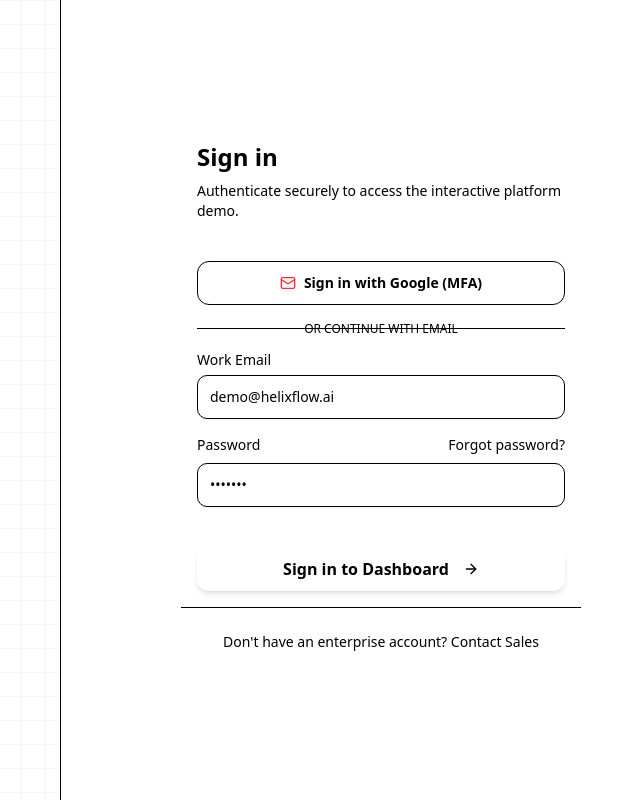
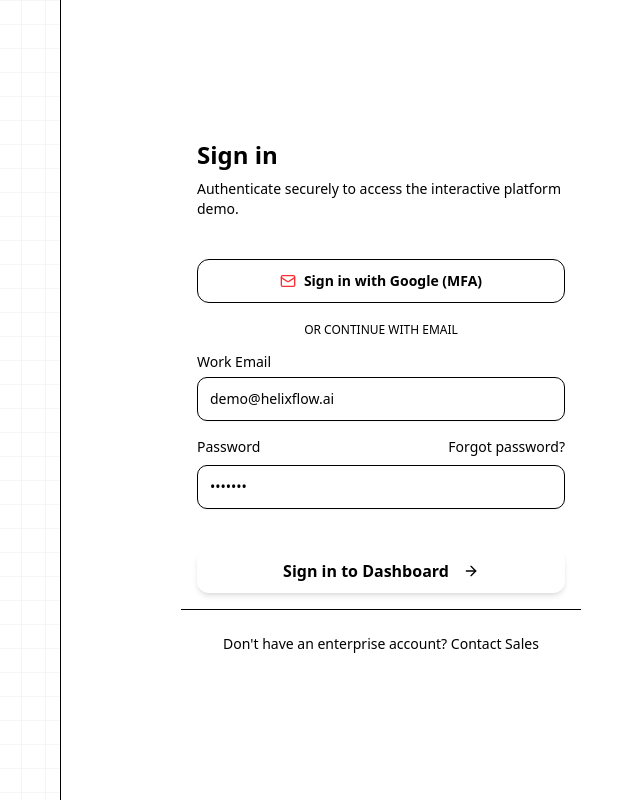
Before and after one commit to jai2033shankar/healthx, a Next.js app: page /login in a window 1280 px wide. Shown: the whole page, without its empty margins (579-1219 px from the left). Built offline with nearby package versions, Linux system fonts and the light colour scheme.

Commit message:
fix: resolve ui feedback regarding gridlines, login overlap, and unstyled cards

```diff
--- a/src/app/dashboard/authorizations/page.tsx
+++ b/src/app/dashboard/authorizations/page.tsx
@@ -32,7 +32,7 @@
                 <Button onClick={() => toast.success("Action processed via HelixFlow AI.")}>New Request</Button>
             </div>
 
-            <Card>
+            <Card className="shadow-md hover:shadow-lg transition-all border-border/50 bg-card rounded-xl overflow-hidden">
                 <CardHeader>
                     <CardTitle>Recent Requests</CardTitle>
                     <CardDescription>Review and action pending prior authorization requests.</CardDescription>
--- a/src/app/dashboard/claims/page.tsx
+++ b/src/app/dashboard/claims/page.tsx
@@ -65,7 +65,7 @@
                 </Card>
             </div>
 
-            <Card>
+            <Card className="shadow-md hover:shadow-lg transition-all border-border/50 bg-card rounded-xl overflow-hidden">
                 <CardHeader>
                     <CardTitle>Claims at Risk</CardTitle>
                     <CardDescription>AI-identified claims requiring manual intervention prior to submission.</CardDescription>
--- a/src/app/dashboard/copilot/page.tsx
+++ b/src/app/dashboard/copilot/page.tsx
@@ -156,7 +156,7 @@
 
                 {/* Sidebar Info */}
                 <div className="w-full md:w-64 flex flex-col gap-4 hidden md:flex">
-                    <Card>
+                    <Card className="shadow-md hover:shadow-lg transition-all border-border/50 bg-card rounded-xl overflow-hidden">
                         <CardHeader className="py-3 px-4">
                             <CardTitle className="text-sm font-medium">Suggested Prompts</CardTitle>
                         </CardHeader>
--- a/src/app/dashboard/developers/page.tsx
+++ b/src/app/dashboard/developers/page.tsx
@@ -27,7 +27,7 @@
                 </TabsList>
 
                 <TabsContent value="api-keys" className="space-y-4">
-                    <Card>
+                    <Card className="shadow-md hover:shadow-lg transition-all border-border/50 bg-card rounded-xl overflow-hidden">
                         <CardHeader>
                             <CardTitle>Production API Keys</CardTitle>
                             <CardDescription>Use these keys to authenticate API requests to the HelixFlow AI platform.</CardDescription>
@@ -52,7 +52,7 @@
                 </TabsContent>
 
                 <TabsContent value="webhooks" className="space-y-4">
-                    <Card>
+                    <Card className="shadow-md hover:shadow-lg transition-all border-border/50 bg-card rounded-xl overflow-hidden">
                         <CardHeader>
                             <CardTitle>Webhook Endpoints</CardTitle>
                             <CardDescription>Receive real-time HTTPS callbacks when events happen on HelixFlow AI.</CardDescription>
@@ -81,7 +81,7 @@
                 </TabsContent>
 
                 <TabsContent value="marketplace" className="space-y-4">
-                    <Card>
+                    <Card className="shadow-md hover:shadow-lg transition-all border-border/50 bg-card rounded-xl overflow-hidden">
                         <CardHeader>
                             <CardTitle>App Directory</CardTitle>
                             <CardDescription>Discover or publish domain-focused agents to the HelixFlow Market.</CardDescription>
--- a/src/app/dashboard/layout.tsx
+++ b/src/app/dashboard/layout.tsx
@@ -9,7 +9,7 @@
 }) {
     return (
         <div className="flex min-h-screen w-full bg-muted/40">
-            <div className="hidden border-r bg-background md:block">
+            <div className="hidden bg-background md:block">
                 <Sidebar />
             </div>
             <div className="flex flex-col flex-1 h-screen overflow-hidden">
--- a/src/app/dashboard/policy/page.tsx
+++ b/src/app/dashboard/policy/page.tsx
@@ -64,7 +64,7 @@
                 </Card>
 
                 <div className="flex flex-col gap-4">
-                    <Card>
+                    <Card className="shadow-md hover:shadow-lg transition-all border-border/50 bg-card rounded-xl overflow-hidden">
                         <CardHeader>
                             <CardTitle>Policy Extractor</CardTitle>
                             <CardDescription>AI interpreted rules for the active node</CardDescription>
--- a/src/app/dashboard/rules/page.tsx
+++ b/src/app/dashboard/rules/page.tsx
@@ -18,7 +18,7 @@
                 <Button onClick={() => toast.success("Action processed via HelixFlow AI.")} className="gap-2"><Plus className="h-4 w-4" /> New Rule</Button>
             </div>
 
-            <Card>
+            <Card className="shadow-md hover:shadow-lg transition-all border-border/50 bg-card rounded-xl overflow-hidden">
                 <CardHeader>
                     <CardTitle>Active Logic Workflows</CardTitle>
                     <CardDescription>Rules currently overriding or informing AI decisions.</CardDescription>
--- a/src/app/login/page.tsx
+++ b/src/app/login/page.tsx
@@ -105,13 +105,8 @@
                                 Sign in with Google (MFA)
                             </Button>
 
-                            <div className="relative my-4">
-                                <div className="absolute inset-0 flex items-center">
-                                    <span className="w-full border-t border-muted" />
-                                </div>
-                                <div className="relative flex justify-center text-xs uppercase">
-                                    <span className="bg-card px-2 text-muted-foreground">Or continue with email</span>
-                                </div>
+                            <div className="relative my-4 text-center">
+                                <span className="text-xs uppercase text-muted-foreground">Or continue with email</span>
                             </div>
 
                             <form onSubmit={handleLogin} className="space-y-4">
--- a/src/app/page.tsx
+++ b/src/app/page.tsx
@@ -7,7 +7,7 @@
     <div className="min-h-screen bg-background text-foreground flex flex-col font-sans selection:bg-primary/30">
 
       {/* Header */}
-      <header className="px-6 h-16 flex items-center justify-between border-b bg-background/50 backdrop-blur-md sticky top-0 z-50">
+      <header className="px-6 h-16 flex items-center justify-between bg-background/50 backdrop-blur-md sticky top-0 z-50">
         <div className="flex items-center gap-2 font-bold text-xl tracking-tight">
           <Bot className="h-6 w-6 text-primary" />
           <span>HelixFlow<span className="text-primary">AI</span></span>
@@ -23,7 +23,7 @@
       {/* Hero Section */}
       <main className="flex-1 flex flex-col relative">
         {/* Modern signature deep purple grid & glow */}
-        <div className="absolute inset-0 bg-[linear-gradient(to_right,#80808012_1px,transparent_1px),linear-gradient(to_bottom,#80808012_1px,transparent_1px)] bg-[size:24px_24px] pointer-events-none"></div>
+        {/* Gridlines removed */}
         <div className="absolute left-0 right-0 top-0 -z-10 m-auto h-[310px] w-[310px] rounded-full bg-primary/40 opacity-50 blur-[100px]"></div>
 
         <section className="relative pt-32 pb-32 flex flex-col items-center justify-center text-center px-4 overflow-hidden z-10">
```
